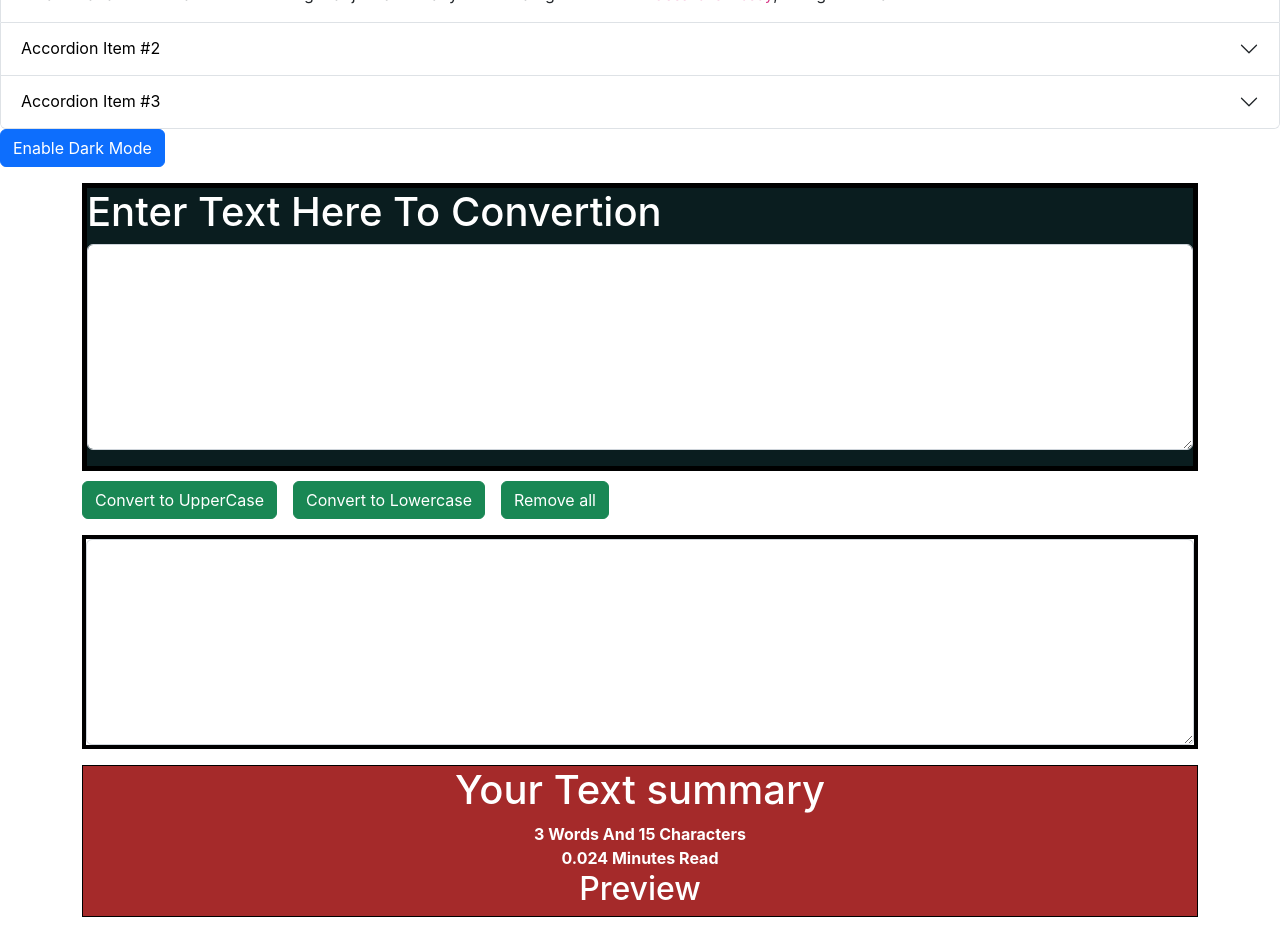
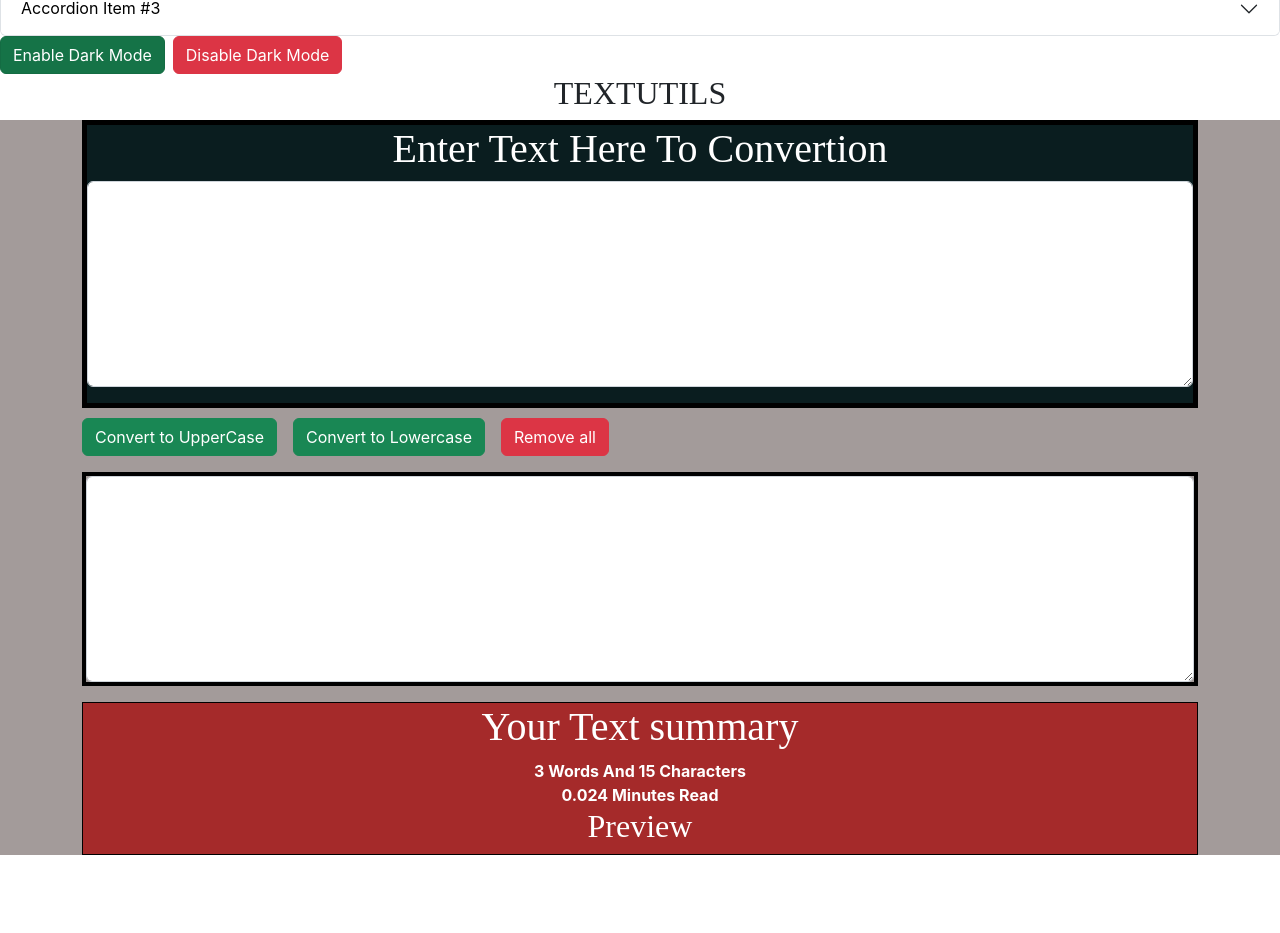
Before and after one commit to Shubh7400/TextUtils, a React (Create React App) app: page / in a window 1280 px wide. Shown: the part 340-1273 px from the top of the page. After the commit the page ends 1211 px from the top, so only its background shows below. Built offline with nearby package versions, Linux system fonts and the light colour scheme.

Commit message:
updating code

```diff
--- a/src/App.css
+++ b/src/App.css
@@ -14,3 +14,25 @@
   color:white;
   text-align: center;
 }
+.myclass{
+background-color: rgb(163, 155, 154);
+}
+.text{
+ text-align: center;
+ font-weight: 400;
+ font-family: 'Times New Roman', Times, serif;
+}
+.here{
+  font-family: 'Times New Roman', Times, serif;
+  font-weight: 400;
+}
+.here1{
+  font-family: 'Times New Roman', Times, serif;
+  font-weight: 400;
+}
+.here3{
+   text-align: center;
+  font-family: 'Times New Roman', Times, serif;
+  font-weight: 400;
+
+}
--- a/src/App.js
+++ b/src/App.js
@@ -6,8 +6,6 @@ import About from './components/About';
 function App() {
   return (
    <>
-   <h2>shubham</h2>
-   <h2>shubham</h2>
      <Navbar title="NavBar" aboutText="About us"/>
      <About/>
    <TextInputs
--- a/src/components/About.js
+++ b/src/components/About.js
@@ -12,6 +12,13 @@ function About() {
                 backgroundColor:"black"
             })
         }
+
+    }
+    const Delete=()=>{
+      setmyStyle({
+        color:"black",
+        backgroundColor:"white"
+    })
     }
   return (
     <div classNameName='container' style={myStyle} >
@@ -57,7 +64,9 @@ function About() {
   </div>
 </div>
 <div classNameName='container my-3'>
-<button type="button" onClick={toggleStyle} className="btn btn-primary">Enable Dark Mode</button>
+<button type="button" onClick={toggleStyle} className="btn btn-success me-2">Enable Dark Mode</button>
+<button type="button" onClick={Delete} className="btn btn-danger">Disable Dark Mode</button>
+
 </div>
 </div>
   )
--- a/src/components/TextInputs.js
+++ b/src/components/TextInputs.js
@@ -30,17 +30,18 @@ const TextInputs = (props) => {
 
  }
   return (
-<>
-        <div className='container my-3 text-white'>
+<>        <h2 className='here3' >TEXTUTILS</h2>
+          <div className='myclass'>
+        <div className='container text-white'>
           <div className='first'>
-         <h1>{props.heading}</h1>
+         <h1 className='text'>{props.heading}</h1>
          <div className="mb-3">
            <textarea className="form-control"   onChange={(event) => setText(event.target.value) }   id="myBox" rows="8"></textarea>
          </div></div>
          <div className='second'>
          <button className='btn btn-success me-3' onClick={handleUpClick}>Convert to UpperCase</button>
          <button className="btn btn-success me-3" onClick={handleLoClick}>Convert to Lowercase</button>
-         <button className="btn btn-success" onClick={removeAll}>Remove all</button>
+         <button className="btn btn-danger" onClick={removeAll}>Remove all</button>
          </div>
        </div>
 
@@ -50,12 +51,13 @@ const TextInputs = (props) => {
      </div></div>
        <div className="container my-3">
        <div className='four'>
-        <h1>Your Text summary</h1>
+        <h1 className='here1'>Your Text summary</h1>
         <b>{text.split(" ").length} Words And {text.length} Characters</b><br/>
         <b>{0.008* text.split(" ").length} Minutes Read</b>
-        <h2>Preview</h2>
+        <h2 className='here'>Preview</h2>
         <b>{edit}</b>
         </div>
+       </div>
        </div>
   </>
 
```
